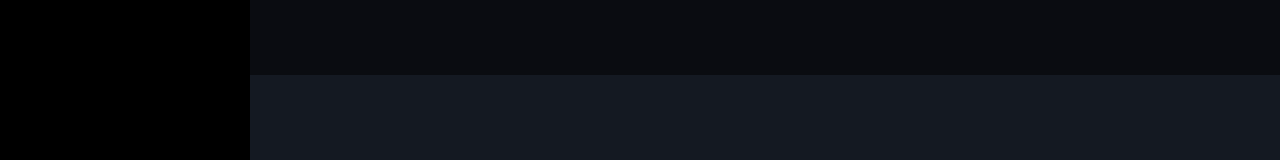
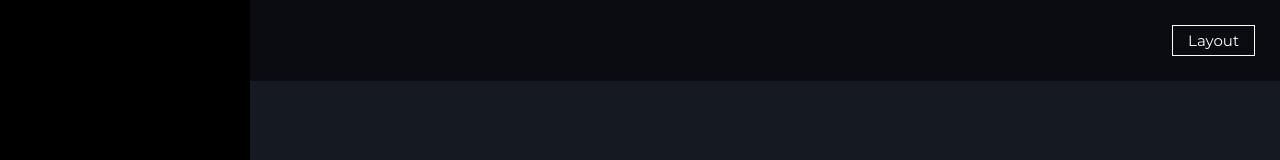
Before and after one commit to Marco-Guarnera/html-css-spotifyweb, a plain HTML site: page index.html in a window 1280 px wide. Shown: the top 160 px of the page. Drawn offline with Linux system fonts and the light colour scheme.

Commit message:
Added Header Layout

```diff
--- a/css/style.css
+++ b/css/style.css
@@ -59,6 +59,16 @@ header {
     background-color: rgba(0, 0, 0, 0.5);
     position: sticky;
     top: 0;
+    justify-content: flex-end;
+    align-items: center;
+    padding: 25px;
+}
+
+.btn {
+    color: #FFF;
+    border: 1px solid currentColor;
+    padding: 5px 15px;
+    font-size: 15px;
 }
 
 #main-footer {
--- a/index.html
+++ b/index.html
@@ -29,7 +29,9 @@
         <!-- Main -->
         <main>
             <!-- Header -->
-            <header></header>
+            <header class="flex row">
+                <a class="btn" href="#">Layout</a>
+            </header>
         </main>
     </div>
     <!-- Main Footer -->
```
